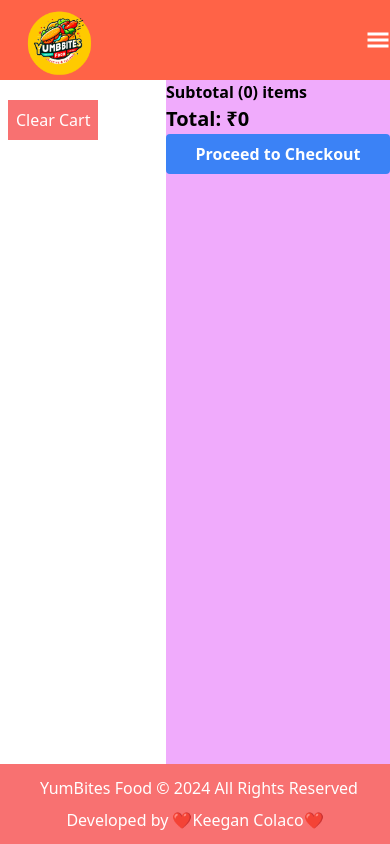
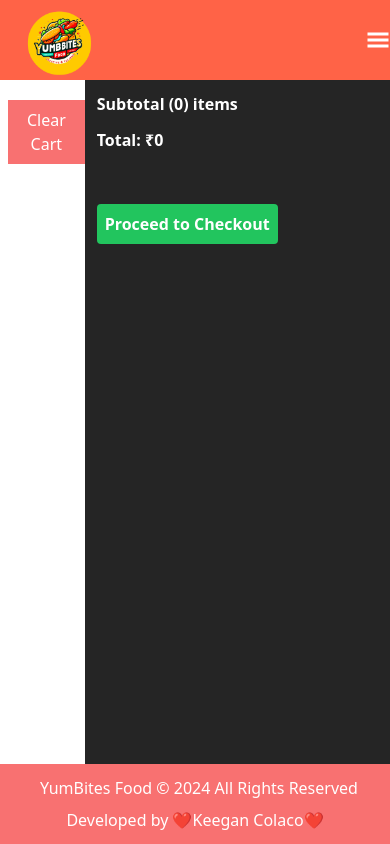
Before and after one commit to Keegan-20/YumBites-Food, a React (Vite) app: page /cart in a window 390 px wide. Built offline with nearby package versions, Linux system fonts and the light colour scheme.

Commit message:
Ft:MenuCart Page Responsivness

```diff
--- a/src/components/Cart.js
+++ b/src/components/Cart.js
@@ -4,7 +4,6 @@ import { clearCart } from "./utils/cartSlice";
 
 const Cart = () => {
   const cartItems = useSelector((store) => store.cart.items);
-
   const dispatch = useDispatch();
 
   // Function to handle clearing the cart
@@ -16,7 +15,7 @@ const Cart = () => {
   // Function to calculate total price for a single item
   const calculateTotalPrice = (item) => {
     // Check if item has a valid price
-  if (item && typeof item.price === 'number' && !isNaN(item.price)) {
+    if (item && typeof item.price === "number" && !isNaN(item.price)) {
       // If price is valid, calculate total price
       return item.price * item.quantity;
     } else {
@@ -24,7 +23,6 @@ const calculateTotalPrice = (item) => {
       return 0;
     }
   };
-
 
   // Calculate subtotal for all items in the cart
   const subTotal = cartItems.reduce((acc, item) => {
@@ -40,18 +38,34 @@ const calculateTotalPrice = (item) => {
           {cartItems.map((item) => (
             <MenuCart key={item.id} id={item.id} {...item} />
           ))}
-         <button className="bg-red-400 text-white ml-2 p-2" onClick={handleClearCart}>Clear Cart</button>
+          <button
+            className="bg-red-400 text-white ml-2 p-2"
+            onClick={handleClearCart}
+          >
+            Clear Cart
+          </button>
         </div>
-      <div className="totalSummary w-56 min-h-[90vh] flex flex-col bg-fuchsia-300">
-        <span id="title" className="font-bold">Subtotal ({cartItems.length}) items</span>
-        <span style={{ fontWeight: 700, fontSize: 20 }}> Total: ₹{subTotal / 100} </span>
-        <button type="button" disabled={cartItems.length === 0} className="bg-blue-500 hover:bg-blue-700 text-white font-bold py-2 px-4 rounded">
+        <div className="totalSummary w-56 md:w-[90%] min-h-[90vh] flex flex-wrap flex-col bg-[#252525] text-white p-3">
+          <span id="title" className="font-bold text-lg  md:text-base pb-3">
+            Subtotal ({cartItems.length}) items
+          </span>
+          <span className="font-bold text-xl md:text-base pb-3">
+            {" "}
+            Total: ₹{subTotal / 100}{" "}
+          </span>
+
+          <div className="pt-10">
+          <button
+            type="button"
+            disabled={cartItems.length === 0}
+            className="bg-green-500 hover:bg-green-600  text-white font-bold md:text-base py-3 md:py-2 px-4 md:px-2 rounded"
+          >
             Proceed to Checkout
           </button>
           </div>
         </div>
       </div>
-
+    </div>
   );
 };
 
--- a/src/components/MenuCart.js
+++ b/src/components/MenuCart.js
@@ -37,25 +37,26 @@ const handleRemoveItem = () => {
   //  The && (logical AND) operator is used to check if itemAttribute exists (is truthy) before attempting to access the vegClassifier property.
   //   const { deliveryTime, lastMileTravelString } = sla; // Accessing nested loo
   return (
-    <div className="menuCartContainer">
-      <div className=" flex  justify-between items-center w-[70%] m-auto  border rounded-lg mb-3 shadow-lg ">
-        <div className="card-content flex  items-center justify-around p-1 ">
+    <div className="menuCartContainer  flex md:flex-wrap md:mx-3 ">
+      <div className=" flex  justify-between items-center max-w-[70%] md:max-w-full m-auto md:mx-auto  border rounded-lg mb-3 shadow-lg ">
+        <div className="card-content flex flex-wrap items-center justify-around p-1 ">
+
+          <div className="flex  flex-wrap border border-green-600 justify-center items-center p-2 ">
           <img
             src={IMG_CDN_URL + imageId}
-            className="w-[130px] h-[100px] p-2 rounded-lg bg-fuchsia-300"
+            className="w-[130px] h-[100px] md:w-[80px] md:h-[80px] p-2 rounded-lg bg-fuchsia-300"
             alt={name}
           />
-          <div className="flex justify-center items-center p-2 ">
-            <h2 className="RestaurantName flex p-2 w-48 font-medium text-center">
+            <h2 className="RestaurantName flex p-2 w-48 md:w-full font-medium text-center">
               {name}
             </h2>
-            <h4 className="font-semibold m-5">
+            <h4 className="font-semibold m-5 md:m-1">
               <VegNonVeg itemAttribute={itemAttribute} />
             </h4>
-            <h4 className="w-20 m-5">{vegClassifierValue} </h4>
-            <h4 className="w-24 p-2">₹ {(total / 100).toFixed(2)} </h4>
+            <h4 className="w-20 m-5 md:m-1">{vegClassifierValue} </h4>
+            <h4 className="w-24 p-2 ">₹ {(total / 100).toFixed(2)} </h4>
             <select
-              className="border m-5"
+              className="border m-5 md:mr-3"
               value={quantity}
               onChange={handleQuantityChange}
               disabled={isNaN(price) || price === 0}
@@ -66,7 +67,7 @@ const handleRemoveItem = () => {
                 </option>
               ))}
             </select>
-            <button className="m-5" onClick={() =>{handleRemoveItem()}}>
+            <button className="m-5 md:m-1" onClick={() =>{handleRemoveItem()}}>
             <AiFillDelete  className="hover:text-[red]" fontSize="20px" />
           </button>
           </div>
--- a/src/components/ResMenuHeader.js
+++ b/src/components/ResMenuHeader.js
@@ -47,7 +47,8 @@ const ResMenuHeader = ({ restaurantOffers, restaurant }) => {
                 src={IMG_CDN_URL + feeDetails?.icon}
                 alt="icon"
               />
-              <span className=" text-base semimd:py-2 semimd:text-xs"  dangerouslySetInnerHTML={{ __html: feeDetails?.message }}></span>
+              {/* “this string is safe, you can treat it as HTML”.  */}
+              <span className=" text-base semimd:py-2 semimd:text-xs" dangerouslySetInnerHTML={{ __html: feeDetails?.message }}></span>
             </div>
             )}
             <div className="ml-24 semilg:ml-2">
```
Lines whose indentation alone changed are shown as unchanged.
